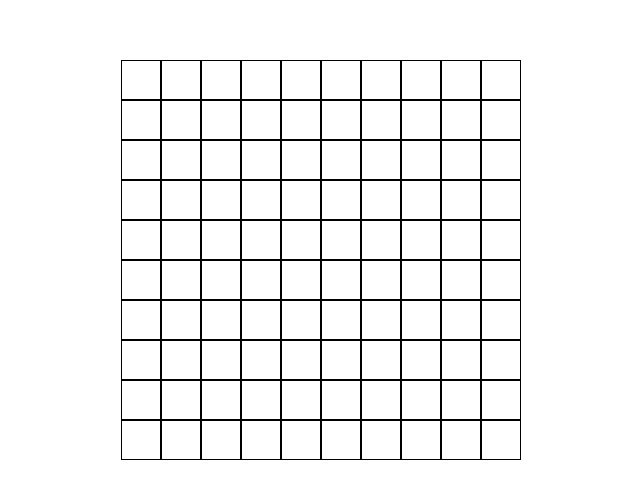
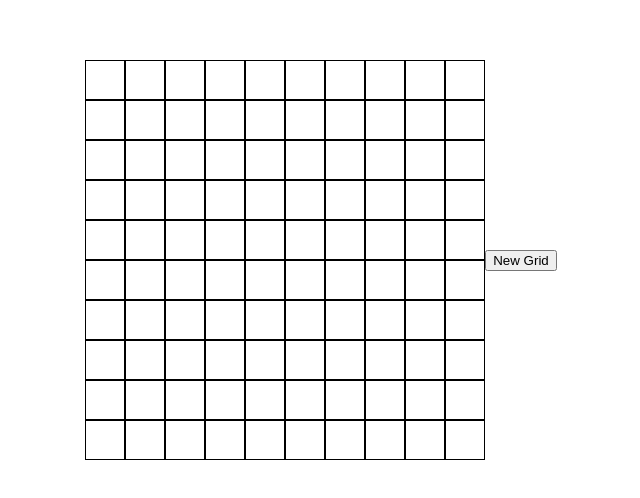
Before and after one commit to ngotfryd123/etch-a-sketch, a plain HTML site: page index.html in a window 1280 px wide. Shown: the part 148-646 px from the top of the page, without its empty margins (319-959 px from the left). Drawn offline with Linux system fonts and the light colour scheme.

Commit message:
Created button to change grid size

```diff
--- a/index.html
+++ b/index.html
@@ -10,5 +10,6 @@
 </head>
 <body>
     <div id="container"></div>
+    <button onclick = "eraseChildren(container)" > New Grid </button>
 </body>
 </html>
--- a/script.js
+++ b/script.js
@@ -1,6 +1,7 @@
+const container = document.querySelector('#container');
+
 function createGrid(x,y){
 
-const container = document.querySelector('#container');
 let grid = document.createElement('table');
 
     for (let i=0;i<x;i++){
@@ -15,6 +16,12 @@ let grid = document.createElement('table');
             cell.appendChild(cellDivs);}
     }
 }
+function eraseChildren(element){
+    element.replaceChildren();
+    let ask = prompt("Enter a number up to 100 to set up a new grid: ");
+    createGrid(ask,ask);
+}
+
 let num1=10;
 let num2=10;
     createGrid(num1,num2);
```
